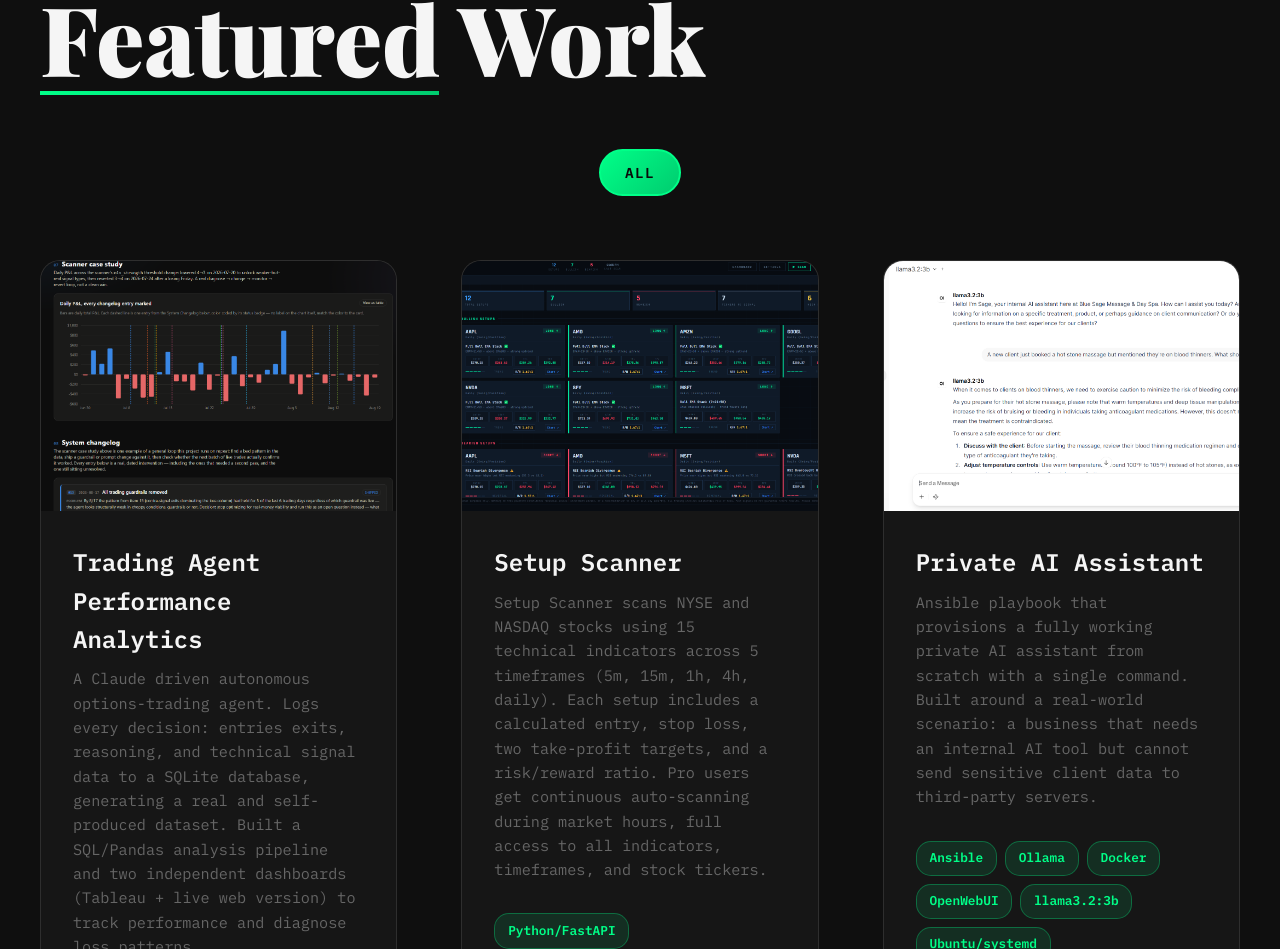
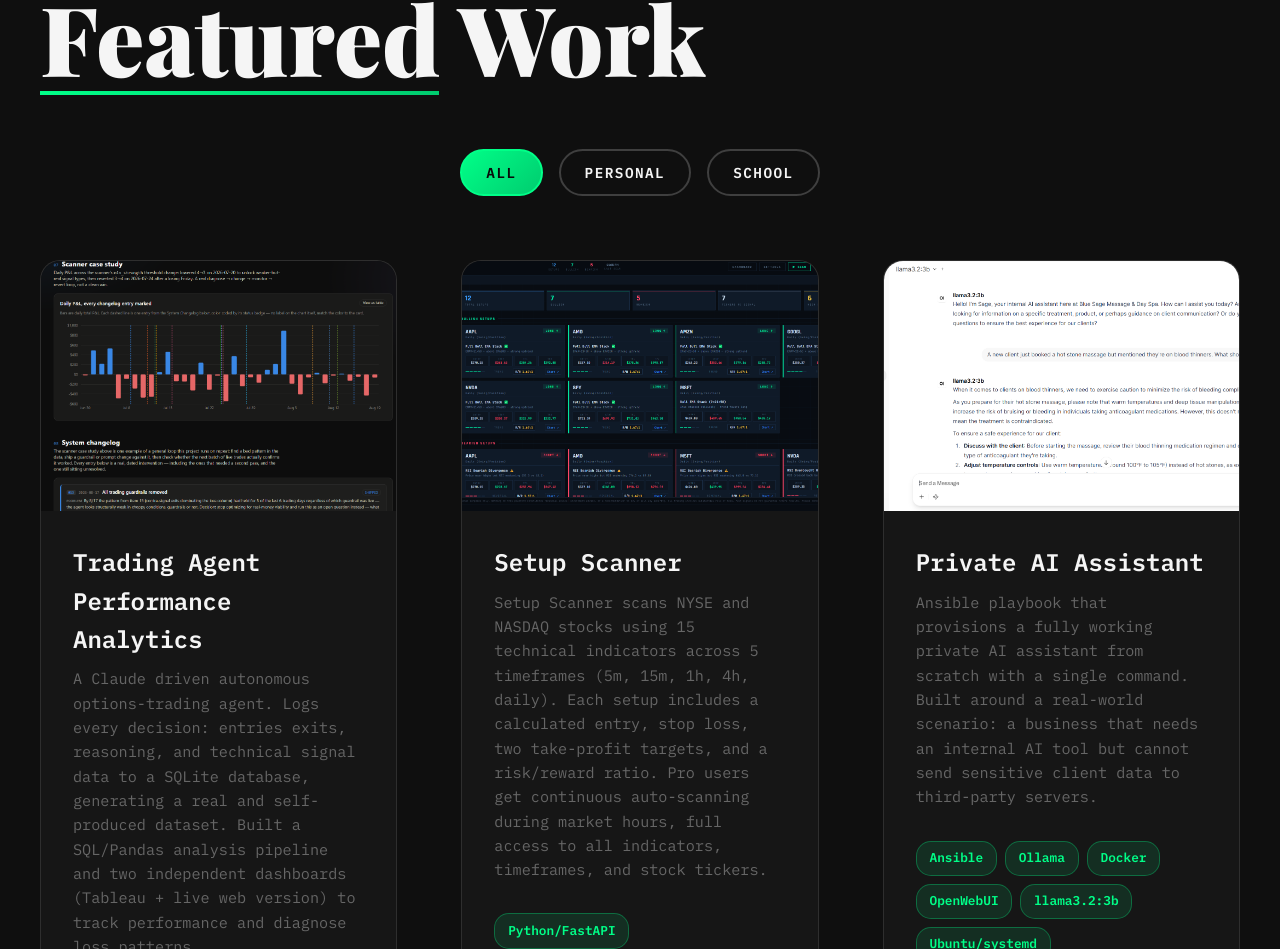
Before and after one commit to cblalock/portfolio, a React (Create React App) app: page / in a window 1280 px wide. Shown: the part 2365-3314 px from the top of the page. Built offline with nearby package versions, Linux system fonts and the light colour scheme.

Commit message:
fixed mispelling and button filters

```diff
--- a/src/components/Projects.js
+++ b/src/components/Projects.js
@@ -12,7 +12,7 @@ function Projects() {
       description: 'A Claude driven autonomous options-trading agent. Logs every decision: entries exits, reasoning, and technical signal data to a SQLite database, generating a real and self-produced dataset. Built a SQL/Pandas analysis pipeline and two independent dashboards (Tableau + live web version) to track performance and diagnose loss patterns.',
       tech: ['Python', 'SQLite', 'Pandas', 'Tableau', 'JS', 'Claude API'],
       image: `${process.env.PUBLIC_URL}/images/agent_dashboardpic.png`,
-      github: 'https://github.com/cblalock/trading-agent-dashbaord',
+      github: 'https://github.com/cblalock/trading-agent-dashboard',
       live: 'https://cblalock.github.io/trading-agent-dashboard',
       featured: false,
     },
@@ -78,7 +78,7 @@ function Projects() {
     },
   ];
 
-  const filters = ['all'];
+  const filters = ['all', 'personal', 'school'];
 
   const filteredProjects = activeFilter === 'all'
     ? projects
```
